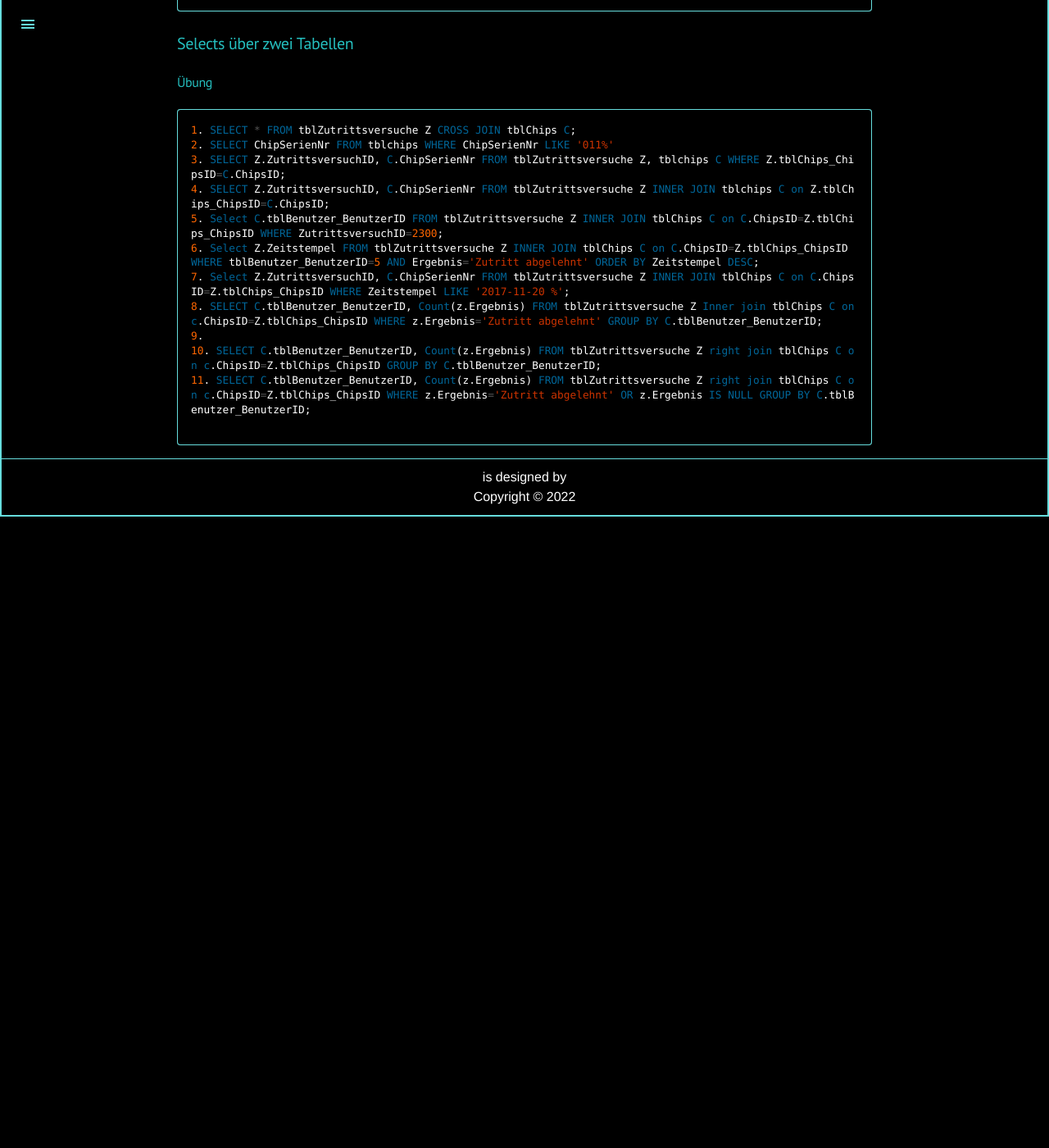
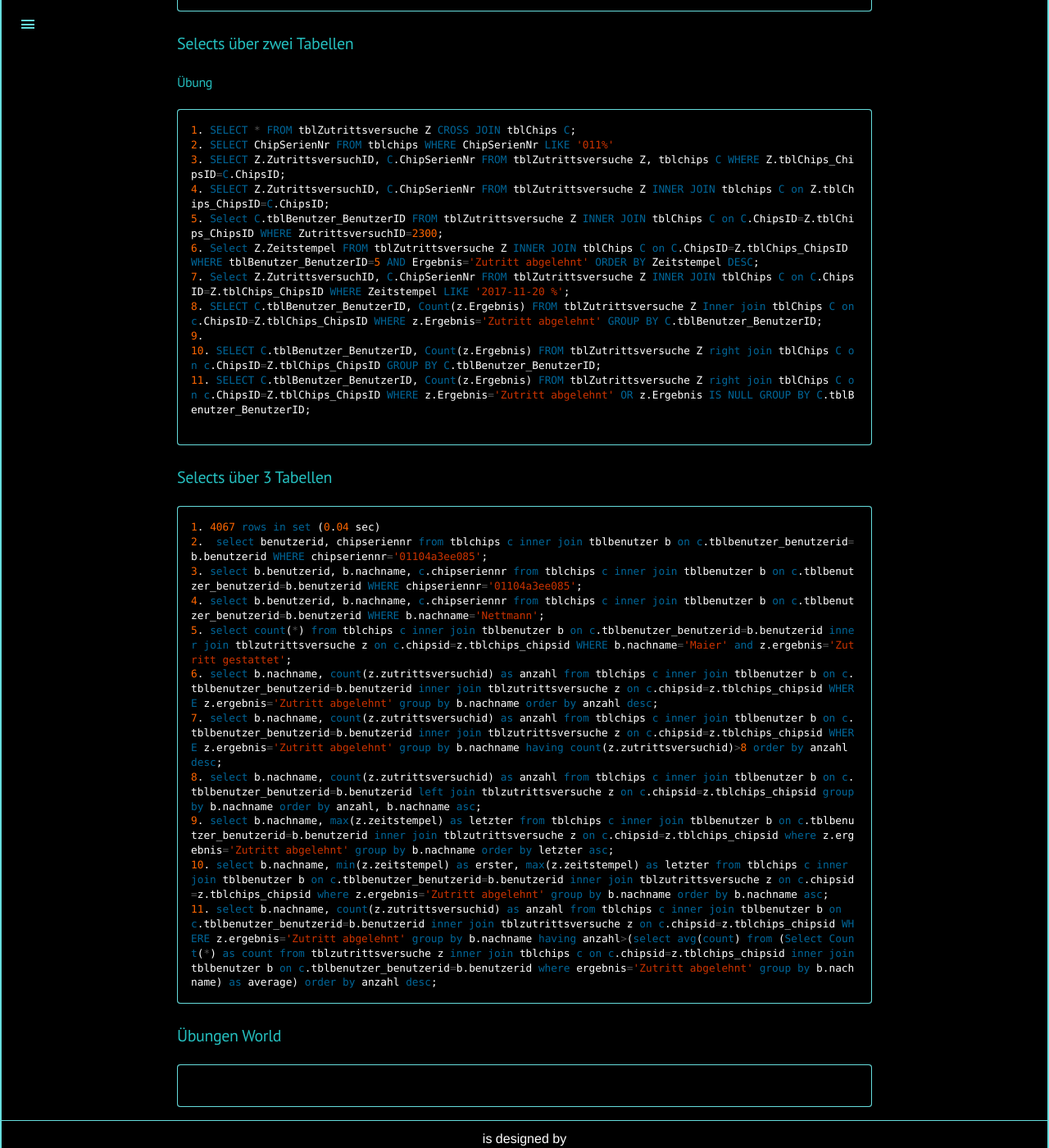
Before and after one commit to Semoxea/IF11C, a Jekyll site: the page built from IF11C/AWP/LS03_1.md, in a window 1280 px wide and 1400 px high, scrolled down 3392 px. Shown: the whole window at 82% size. Built offline with Jekyll 4.4.1, drawn with Linux system fonts in a browser that asks for light colours; before the commit the page ends 4022 px from its top, so only the background shows below that.

Commit message:
mittwoch

````diff
--- a/IF11C/AWP/LS03_1.md
+++ b/IF11C/AWP/LS03_1.md
@@ -133,3 +133,25 @@ SELECT * FROM artikel HAVING A_VK>AVG(A_VK) ORDER BY A_VK DESC;
 11. SELECT C.tblBenutzer_BenutzerID, Count(z.Ergebnis) FROM tblZutrittsversuche Z right join tblChips C on c.ChipsID=Z.tblChips_ChipsID WHERE z.Ergebnis='Zutritt abgelehnt' OR z.Ergebnis IS NULL GROUP BY C.tblBenutzer_BenutzerID;
 
 ```
+
+### Selects über 3 Tabellen
+
+```sql
+1. 4067 rows in set (0.04 sec)
+2.  select benutzerid, chipseriennr from tblchips c inner join tblbenutzer b on c.tblbenutzer_benutzerid=b.benutzerid WHERE chipseriennr='01104a3ee085';
+3. select b.benutzerid, b.nachname, c.chipseriennr from tblchips c inner join tblbenutzer b on c.tblbenutzer_benutzerid=b.benutzerid WHERE chipseriennr='01104a3ee085';
+4. select b.benutzerid, b.nachname, c.chipseriennr from tblchips c inner join tblbenutzer b on c.tblbenutzer_benutzerid=b.benutzerid WHERE b.nachname='Nettmann';
+5. select count(*) from tblchips c inner join tblbenutzer b on c.tblbenutzer_benutzerid=b.benutzerid inner join tblzutrittsversuche z on c.chipsid=z.tblchips_chipsid WHERE b.nachname='Maier' and z.ergebnis='Zutritt gestattet';
+6. select b.nachname, count(z.zutrittsversuchid) as anzahl from tblchips c inner join tblbenutzer b on c.tblbenutzer_benutzerid=b.benutzerid inner join tblzutrittsversuche z on c.chipsid=z.tblchips_chipsid WHERE z.ergebnis='Zutritt abgelehnt' group by b.nachname order by anzahl desc;
+7. select b.nachname, count(z.zutrittsversuchid) as anzahl from tblchips c inner join tblbenutzer b on c.tblbenutzer_benutzerid=b.benutzerid inner join tblzutrittsversuche z on c.chipsid=z.tblchips_chipsid WHERE z.ergebnis='Zutritt abgelehnt' group by b.nachname having count(z.zutrittsversuchid)>8 order by anzahl desc;
+8. select b.nachname, count(z.zutrittsversuchid) as anzahl from tblchips c inner join tblbenutzer b on c.tblbenutzer_benutzerid=b.benutzerid left join tblzutrittsversuche z on c.chipsid=z.tblchips_chipsid group by b.nachname order by anzahl, b.nachname asc;
+9. select b.nachname, max(z.zeitstempel) as letzter from tblchips c inner join tblbenutzer b on c.tblbenutzer_benutzerid=b.benutzerid inner join tblzutrittsversuche z on c.chipsid=z.tblchips_chipsid where z.ergebnis='Zutritt abgelehnt' group by b.nachname order by letzter asc;
+10. select b.nachname, min(z.zeitstempel) as erster, max(z.zeitstempel) as letzter from tblchips c inner join tblbenutzer b on c.tblbenutzer_benutzerid=b.benutzerid inner join tblzutrittsversuche z on c.chipsid=z.tblchips_chipsid where z.ergebnis='Zutritt abgelehnt' group by b.nachname order by b.nachname asc;
+11. select b.nachname, count(z.zutrittsversuchid) as anzahl from tblchips c inner join tblbenutzer b on c.tblbenutzer_benutzerid=b.benutzerid inner join tblzutrittsversuche z on c.chipsid=z.tblchips_chipsid WHERE z.ergebnis='Zutritt abgelehnt' group by b.nachname having anzahl>(select avg(count) from (Select Count(*) as count from tblzutrittsversuche z inner join tblchips c on c.chipsid=z.tblchips_chipsid inner join tblbenutzer b on c.tblbenutzer_benutzerid=b.benutzerid where ergebnis='Zutritt abgelehnt' group by b.nachname) as average) order by anzahl desc;
+```
+
+### Übungen World
+
+```sql
+
+```
````
Also changed, not shown: IF11C/BGP/BGP.md (+9 -0 lines), IF11C/BGP/LS03.md (+14 -0 lines), IF11C/BGP/LS04.md (+2 -0 lines), IF11C/ITT/LS14.md (+2 -0 lines), IF11C/files.md (+1 -1 lines), 5 other files.
